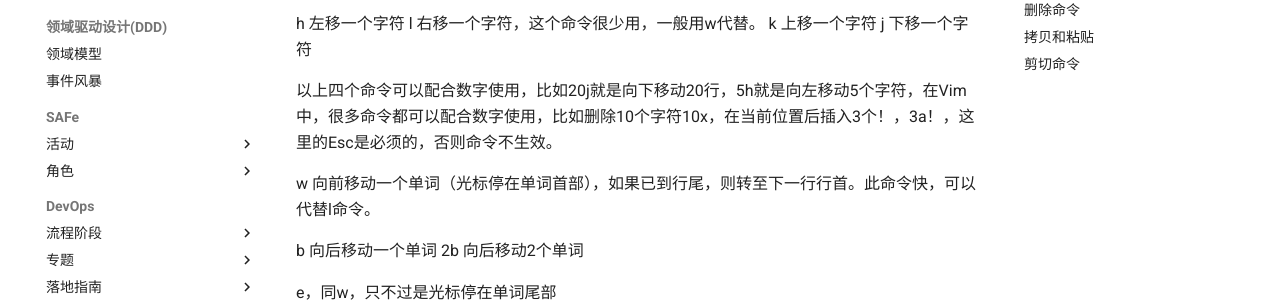
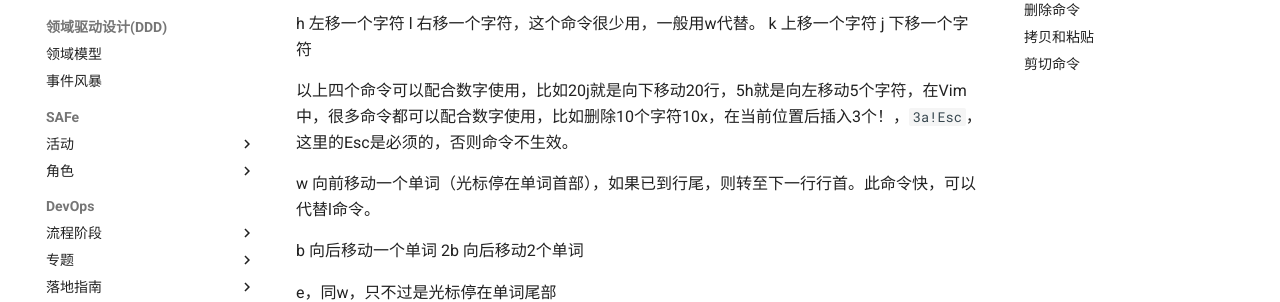
Before and after one commit to wizardbyron/guides, an MkDocs documentation site: the page built from docs/vim.md, in a window 1280 px wide and 900 px high, scrolled down 365 px. Shown: the part 179-481 px from the top of the window. Built offline with MkDocs 1.6.1 and Material for MkDocs 9.7.7, drawn with Linux system fonts in a browser that asks for light colours.

```diff
--- a/docs/vim.md
+++ b/docs/vim.md
@@ -21,7 +21,7 @@ l 右移一个字符，这个命令很少用，一般用w代替。
 k 上移一个字符
 j 下移一个字符
 
-以上四个命令可以配合数字使用，比如20j就是向下移动20行，5h就是向左移动5个字符，在Vim中，很多命令都可以配合数字使用，比如删除10个字符10x，在当前位置后插入3个！，3a！<Esc>，这里的Esc是必须的，否则命令不生效。
+以上四个命令可以配合数字使用，比如20j就是向下移动20行，5h就是向左移动5个字符，在Vim中，很多命令都可以配合数字使用，比如删除10个字符10x，在当前位置后插入3个！，`3a!Esc`，这里的Esc是必须的，否则命令不生效。
 
 w 向前移动一个单词（光标停在单词首部），如果已到行尾，则转至下一行行首。此命令快，可以代替l命令。
 
```
Also changed, not shown: docs/network/ldap.md (line endings or trailing spaces), docs/security/rbac.md (line endings or trailing spaces).
